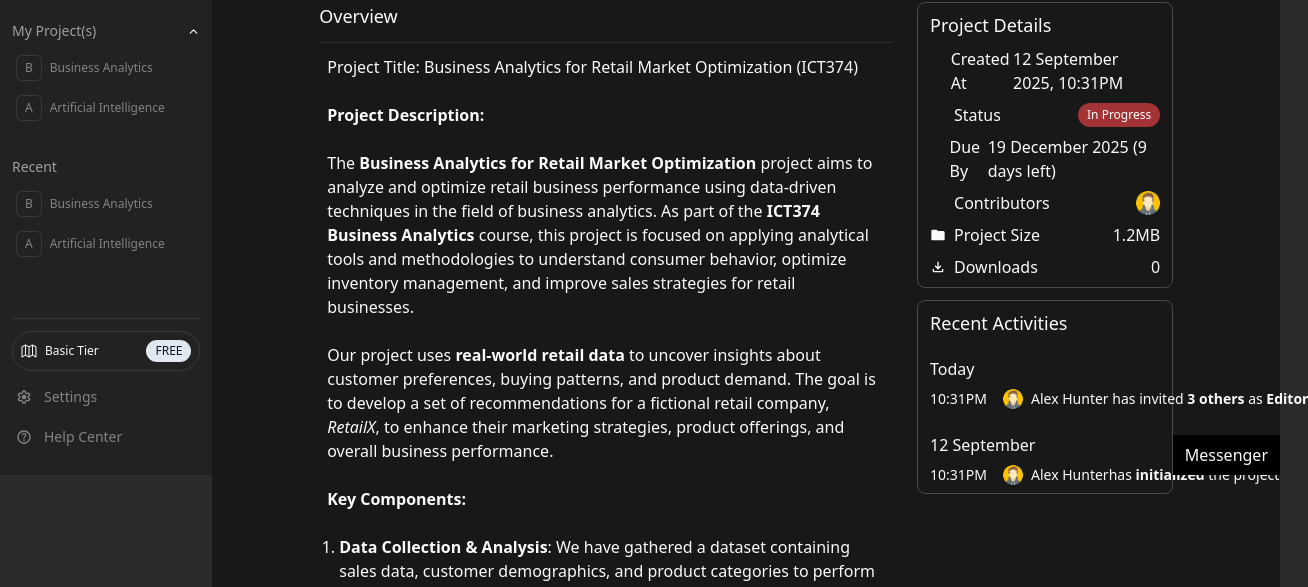
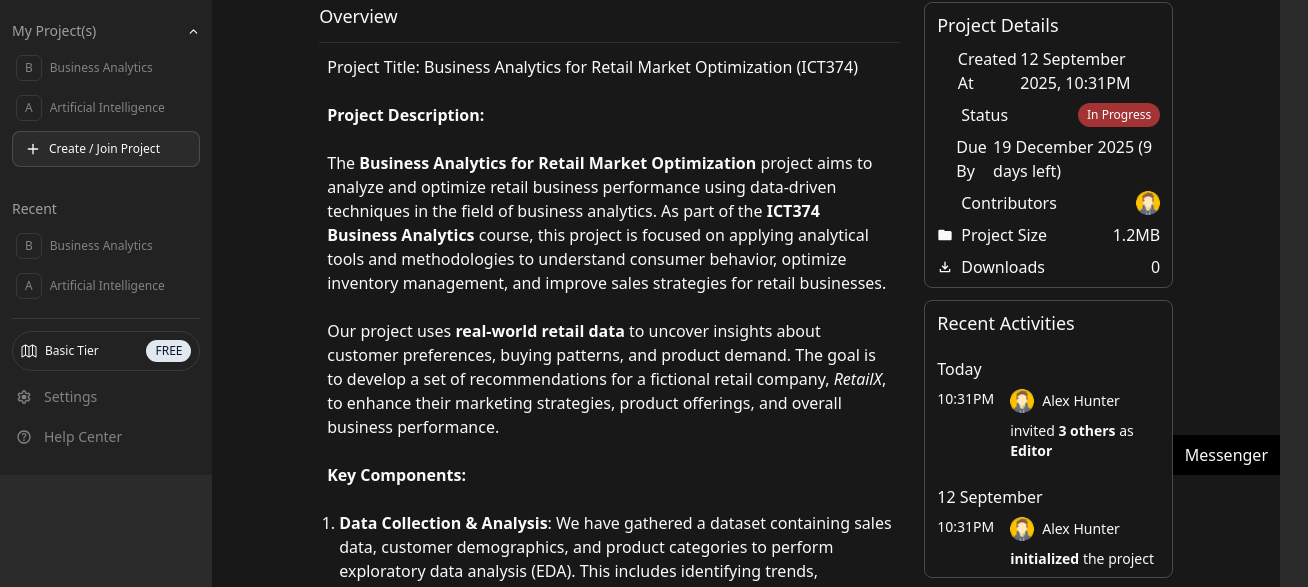
Before and after one commit to XoraForge/collab-web, a Next.js app: page /dashboard/project/ict352-artificial-intelligence in a window 1280 px wide. Shown: the part 325-912 px from the top of the page, 1308 px wide, since content can reach past the window. Built offline with nearby package versions, Linux system fonts and the light colour scheme; some icons are missing.

Commit message:
feat: Add Dialog Modal initial layout and logic

```diff
--- a/app/dashboard/project/[id]/page.tsx
+++ b/app/dashboard/project/[id]/page.tsx
@@ -1,5 +1,6 @@
 import ProjectTab from "@/components/common/ProjectTab";
 import Activity from "@/components/dashboard/project/Activity";
+import ActivityDetail from "@/components/dashboard/project/ActivityDetail";
 import DetailTitle from "@/components/dashboard/project/DetailTitle";
 import Tabs from "@/components/dashboard/project/Tabs";
 import { Badge } from "@/components/ui/badge";
@@ -269,40 +270,14 @@ export default async function page({ params }) {
               <h1 className="text-lg font-medium">Recent Activities</h1>
               <div className="flex flex-col gap-y-6 mt-3">
                 <Activity date="Today" time="10:31PM">
-                  <div className="flex gap-x-2 items-center">
-                    <div className="size-5 relative overflow-hidden">
-                      <Image
-                        src="/testimage.png"
-                        fill
-                        className="object-cover"
-                        alt="user"
-                      />
-                    </div>
-                    <p className="text-sm font-medium whitespace-nowrap">
-                      Alex Hunter{" "}
-                      <span className="font-normal">
-                        has invited <b>3 others</b> as <b>Editor</b>
-                      </span>
-                    </p>
-                  </div>
+                  <ActivityDetail>
+                    invited <b>3 others</b> as <b>Editor</b>
+                  </ActivityDetail>
                 </Activity>
                 <Activity date="12 September" time="10:31PM">
-                  <div className="flex gap-x-2 items-center">
-                    <div className="size-5 relative overflow-hidden">
-                      <Image
-                        src="/testimage.png"
-                        fill
-                        className="object-cover"
-                        alt="user"
-                      />
-                    </div>
-                    <p className="text-sm font-medium whitespace-nowrap">
-                      Alex Hunter
-                      <span className="font-normal">
-                        has <b>initialized</b> the project
-                      </span>
-                    </p>
-                  </div>
+                  <ActivityDetail>
+                    <b>initialized</b> the project
+                  </ActivityDetail>
                 </Activity>
               </div>
             </div>
--- a/app/layout.tsx
+++ b/app/layout.tsx
@@ -1,6 +1,8 @@
 import type { Metadata } from "next";
 import { Open_Sans } from "next/font/google";
 import "./globals.css";
+import DialogLayout from "@/components/dialog/DialogLayout";
+import DialogContextProvider from "@/lib/DialogContext";
 
 const openSans = Open_Sans({
   variable: "--font-open-sans",
@@ -21,9 +23,12 @@ export default function RootLayout({
   return (
     <html lang="en">
       <body
-        className={`${openSans.variable} min-h-screen max-w-svw antialiased dark`}
+        className={`${openSans.variable} min-h-screen max-w-svw antialiased dark relative`}
       >
-        {children}
+        <DialogContextProvider>
+          {children}
+          <DialogLayout />
+        </DialogContextProvider>
       </body>
     </html>
   );
--- /dev/null
+++ b/components/common/ProjectCreationLink.tsx
@@ -0,0 +1,19 @@
+"use client";
+
+import { Plus } from "lucide-react";
+import { Button } from "../ui/button";
+import { useDialogContext } from "@/lib/DialogContext";
+
+export default function ProjectCreationLink({ title }: { title: string }) {
+  const { setIsDialogOpen } = useDialogContext();
+  return (
+    <Button
+      className="text-xs font-medium justify-start"
+      variant="outline"
+      onClick={() => setIsDialogOpen(true)}
+    >
+      <Plus />
+      {title}
+    </Button>
+  );
+}
--- a/components/common/SideNav.tsx
+++ b/components/common/SideNav.tsx
@@ -8,6 +8,7 @@ import Image from "next/image";
 import Logo from "./Logo";
 import Icon from "../ui/icon";
 import { Badge } from "../ui/badge";
+import ProjectCreationLink from "./ProjectCreationLink";
 
 interface SideNavDropdownProps {
   title: string;
@@ -96,6 +97,7 @@ export default function SideNav() {
                 href="/dashboard/project/ict352-artificial-intelligence"
                 title="Artificial Intelligence"
               />
+              <ProjectCreationLink title="Create / Join Project" />
             </SideNavDropdown>
           </div>
           {/* Recent Changes */}
--- /dev/null
+++ b/components/dialog/DialogLayout.tsx
@@ -0,0 +1,26 @@
+"use client";
+
+import { useDialogContext } from "@/lib/DialogContext";
+import { X } from "lucide-react";
+
+export default function DialogLayout() {
+  const { isDialogOpen, setIsDialogOpen } = useDialogContext();
+
+  if (!isDialogOpen) return;
+
+  return (
+    <div
+      className="absolute top-0 left-0 size-full bg-[#00000090] flex items-center justify-center z-50"
+      id="dialog"
+      onClick={(e) => e.target.id == "dialog" && setIsDialogOpen(false)}
+    >
+      <div className="bg-[#2e2e2e] h-[600px] w-[500px] rounded-md border p-4">
+        {/* Dialog Exit */}
+        <div className="flex justify-end">
+          <X size={15} onClick={() => setIsDialogOpen(false)} />
+        </div>
+        {/* Title & Children */}
+      </div>
+    </div>
+  );
+}
--- /dev/null
+++ b/lib/DialogContext.tsx
@@ -0,0 +1,39 @@
+"use client";
+
+import {
+  createContext,
+  useContext,
+  useState,
+  Dispatch,
+  SetStateAction,
+} from "react";
+
+type DialogContextType = {
+  isDialogOpen: boolean;
+  setIsDialogOpen: Dispatch<SetStateAction<boolean>>;
+};
+
+const DialogContext = createContext<DialogContextType | undefined>(undefined);
+
+export function useDialogContext() {
+  const context = useContext(DialogContext);
+
+  if (!context) {
+    throw new Error("useDialogContext must be used within a DialogProvider");
+  }
+
+  return context;
+}
+
+export default function DialogContextProvider({
+  children,
+}: {
+  children: React.ReactNode;
+}) {
+  const [isDialogOpen, setIsDialogOpen] = useState(false);
+  return (
+    <DialogContext.Provider value={{ isDialogOpen, setIsDialogOpen }}>
+      {children}
+    </DialogContext.Provider>
+  );
+}
```
